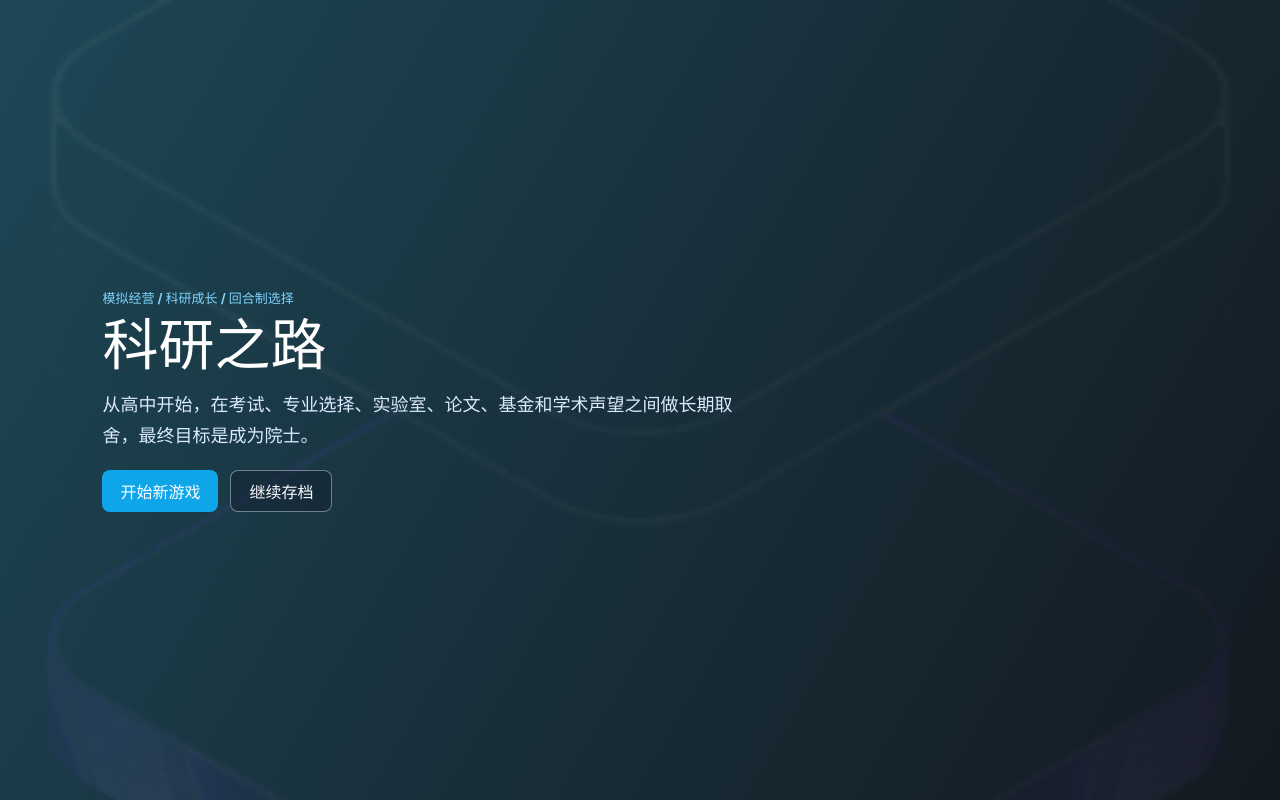
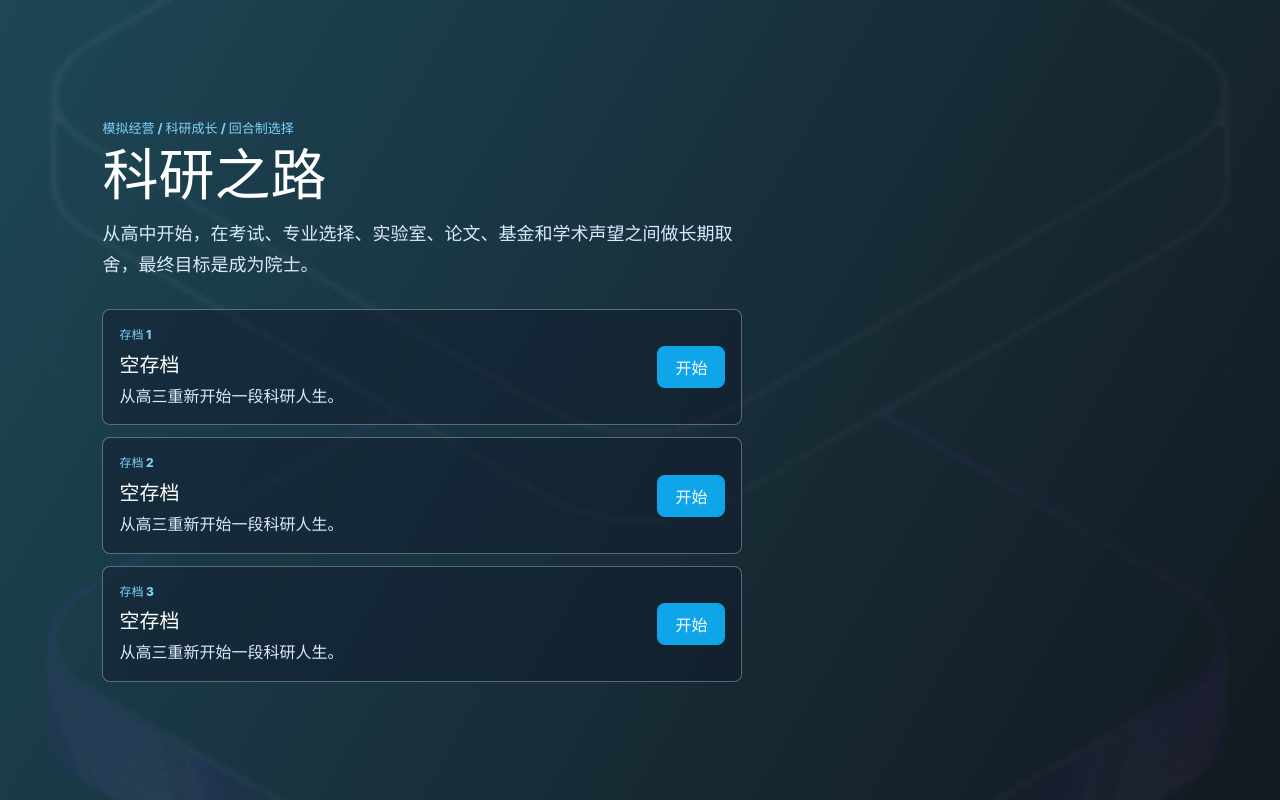
Before and after one commit to giaco387/my-research-life, a React (Vite) app: page / in a window 1280 px wide. Built offline with nearby package versions, Linux system fonts and the light colour scheme.

Commit message:
Add multiple save slots

```diff
--- a/package.json
+++ b/package.json
@@ -14,7 +14,8 @@
     "check:graduate": "node scripts/check-graduate-flow.js",
     "check:undergraduate": "node scripts/check-undergraduate-regression.js",
     "check:data": "node scripts/check-data-integrity.js",
-    "check": "npm run check:data && npm run check:graduate && npm run check:undergraduate && npm run check:engine && npm run simulate -- 500",
+    "check:save-slots": "node scripts/check-save-slots.js",
+    "check": "npm run check:data && npm run check:graduate && npm run check:undergraduate && npm run check:engine && npm run check:save-slots && npm run simulate -- 500",
     "preview": "vite preview",
     "predeploy": "npm run build",
     "deploy": "gh-pages -d dist"
--- a/src/App.css
+++ b/src/App.css
@@ -57,6 +57,50 @@ p {
   display: flex;
   gap: 12px;
   flex-wrap: wrap;
+}
+
+.save-slots {
+  display: grid;
+  gap: 12px;
+  width: min(760px, 100%);
+  margin-top: 28px;
+}
+
+.save-slot {
+  display: grid;
+  grid-template-columns: minmax(0, 1fr) auto;
+  gap: 18px;
+  align-items: center;
+  padding: 16px;
+  border: 1px solid rgba(226, 232, 240, 0.35);
+  border-radius: 8px;
+  background: rgba(15, 23, 42, 0.42);
+}
+
+.save-slot h2 {
+  margin: 0 0 6px;
+  color: #ffffff;
+  font-size: 20px;
+}
+
+.save-slot p {
+  margin: 0;
+  color: #dbeafe;
+  line-height: 1.55;
+}
+
+.slot-kicker {
+  margin-bottom: 4px !important;
+  color: #7dd3fc !important;
+  font-size: 12px;
+  font-weight: 800;
+}
+
+.slot-actions {
+  display: flex;
+  gap: 8px;
+  flex-wrap: wrap;
+  justify-content: flex-end;
 }
 
 button {
@@ -513,6 +557,14 @@ button:disabled {
     flex-direction: column;
   }
 
+  .save-slot {
+    grid-template-columns: 1fr;
+  }
+
+  .slot-actions {
+    justify-content: flex-start;
+  }
+
   .status-band {
     grid-template-columns: 1fr 1fr;
   }
--- a/src/App.jsx
+++ b/src/App.jsx
@@ -16,20 +16,72 @@ import {
   meetsGraduateRequirement,
 } from "./game/formulas.js";
 import { describeRequirements } from "./game/requirements.js";
-import { createInitialGame, LEGACY_SAVE_KEYS, normalizeSavedGame, SAVE_KEY, shouldShowEnding } from "./game/state.js";
+import {
+  ACTIVE_SAVE_SLOT_KEY,
+  clearSaveSlot,
+  createEmptySaveSlots,
+  createInitialGame,
+  LEGACY_SAVE_KEYS,
+  normalizeSavedGame,
+  normalizeSaveSlots,
+  SAVE_KEY,
+  SAVE_SLOTS_KEY,
+  saveGameToSlot,
+  shouldShowEnding,
+} from "./game/state.js";
 import "./App.css";
 
+function loadLegacyGame() {
+  const saved = parseStorageJson(SAVE_KEY, null);
+  if (saved) return normalizeSavedGame(saved);
+
+  for (const key of LEGACY_SAVE_KEYS) {
+    const legacy = parseStorageJson(key, null);
+    if (legacy) return normalizeSavedGame(legacy);
+  }
+
+  return null;
+}
+
+function parseStorageJson(key, fallback) {
+  const value = localStorage.getItem(key);
+  if (!value) return fallback;
+
+  try {
+    return JSON.parse(value);
+  } catch {
+    return fallback;
+  }
+}
+
+function loadSaveSlots() {
+  const savedSlots = parseStorageJson(SAVE_SLOTS_KEY, null);
+  if (savedSlots) return normalizeSaveSlots(savedSlots);
+
+  const legacyGame = loadLegacyGame();
+  if (!legacyGame) return createEmptySaveSlots();
+
+  return saveGameToSlot(createEmptySaveSlots(), 1, { ...legacyGame, screen: "play" });
+}
+
 function App() {
+  const [saveSlots, setSaveSlots] = useState(() => {
+    try {
+      return loadSaveSlots();
+    } catch {
+      return createEmptySaveSlots();
+    }
+  });
+  const [activeSlotId, setActiveSlotId] = useState(() => {
+    const saved = Number(localStorage.getItem(ACTIVE_SAVE_SLOT_KEY));
+    return Number.isInteger(saved) && saved > 0 ? saved : null;
+  });
   const [game, setGame] = useState(() => {
     try {
-      const saved = localStorage.getItem(SAVE_KEY);
-      if (saved) return normalizeSavedGame(JSON.parse(saved));
-
-      for (const key of LEGACY_SAVE_KEYS) {
-        const legacy = localStorage.getItem(key);
-        if (legacy) return normalizeSavedGame(JSON.parse(legacy));
-      }
-
+      const slots = loadSaveSlots();
+      const savedActiveSlot = Number(localStorage.getItem(ACTIVE_SAVE_SLOT_KEY));
+      const activeSlot = slots.find((slot) => slot.id === savedActiveSlot && slot.game);
+      if (activeSlot) return normalizeSavedGame(activeSlot.game);
       return createInitialGame();
     } catch {
       return createInitialGame();
@@ -37,8 +89,22 @@ function App() {
   });
 
   useEffect(() => {
-    localStorage.setItem(SAVE_KEY, JSON.stringify(game));
-  }, [game]);
+    localStorage.setItem(SAVE_SLOTS_KEY, JSON.stringify(saveSlots));
+  }, [saveSlots]);
+
+  useEffect(() => {
+    if (activeSlotId) {
+      localStorage.setItem(ACTIVE_SAVE_SLOT_KEY, String(activeSlotId));
+    } else {
+      localStorage.removeItem(ACTIVE_SAVE_SLOT_KEY);
+    }
+  }, [activeSlotId]);
+
+  useEffect(() => {
+    if (!activeSlotId || game.screen === "intro") return;
+    const currentSlots = normalizeSaveSlots(parseStorageJson(SAVE_SLOTS_KEY, []));
+    localStorage.setItem(SAVE_SLOTS_KEY, JSON.stringify(saveGameToSlot(currentSlots, activeSlotId, game)));
+  }, [activeSlotId, game]);
 
   const stage = STAGES[game.stageIndex];
   const actions = ACTIONS[stage.id] ?? [];
@@ -50,14 +116,49 @@ function App() {
     [],
   );
 
-  function startGame() {
-    setGame({ ...createInitialGame(), screen: "play" });
+  function startGame(slotId, options = {}) {
+    const { confirmOverwrite = true } = options;
+    const slot = saveSlots.find((item) => item.id === slotId);
+    if (confirmOverwrite && slot?.game && !window.confirm(`确定覆盖${slot.name}吗？当前进度会被新的科研人生替换。`)) {
+      return;
+    }
+
+    const next = { ...createInitialGame(), screen: "play" };
+    setActiveSlotId(slotId);
+    setGame(next);
+    setSaveSlots((current) => saveGameToSlot(current, slotId, next));
+  }
+
+  function continueGame(slot) {
+    if (!slot.game) return;
+    setActiveSlotId(slot.id);
+    setGame({ ...normalizeSavedGame(slot.game), screen: "play" });
   }
 
   function resetGame() {
-    localStorage.removeItem(SAVE_KEY);
-    LEGACY_SAVE_KEYS.forEach((key) => localStorage.removeItem(key));
+    if (activeSlotId) {
+      startGame(activeSlotId, { confirmOverwrite: false });
+      return;
+    }
     setGame(createInitialGame());
+  }
+
+  function deleteSlot(slotId) {
+    const slot = saveSlots.find((item) => item.id === slotId);
+    if (slot?.game && !window.confirm(`确定删除${slot.name}吗？这个存档无法恢复。`)) {
+      return;
+    }
+
+    if (activeSlotId === slotId) {
+      setActiveSlotId(null);
+      setGame(createInitialGame());
+    }
+    setSaveSlots((current) => clearSaveSlot(current, slotId));
+  }
+
+  function returnToSlots() {
+    setSaveSlots(loadSaveSlots());
+    setGame((current) => ({ ...current, screen: "intro" }));
   }
 
   function handleAction(item) {
@@ -82,12 +183,7 @@ function App() {
             <p className="intro-copy">
               从高中开始，在考试、专业选择、实验室、论文、基金和学术声望之间做长期取舍，最终目标是成为院士。
             </p>
-            <div className="intro-actions">
-              <button className="primary" onClick={startGame}>开始新游戏</button>
-              <button className="secondary" onClick={() => setGame((current) => ({ ...current, screen: "play" }))}>
-                继续存档
-              </button>
-            </div>
+            <SaveSlotList slots={saveSlots} onStart={startGame} onContinue={continueGame} onDelete={deleteSlot} />
           </div>
         </section>
       </main>
@@ -102,6 +198,7 @@ function App() {
           <h1>科研之路</h1>
         </div>
         <div className="top-actions">
+          <button className="secondary" onClick={returnToSlots}>存档列表</button>
           <button className="secondary" onClick={resetGame}>重新开始</button>
         </div>
       </header>
@@ -243,6 +340,47 @@ function ProgressBar({ label, value }) {
   );
 }
 
+function SaveSlotList({ slots, onStart, onContinue, onDelete }) {
+  return (
+    <div className="save-slots">
+      {slots.map((slot) => (
+        <article className="save-slot" key={slot.id}>
+          <div>
+            <p className="slot-kicker">{slot.name}</p>
+            <h2>{slot.game ? getSlotTitle(slot.game) : "空存档"}</h2>
+            <p>{slot.game ? getSlotSummary(slot) : "从高三重新开始一段科研人生。"}</p>
+          </div>
+          <div className="slot-actions">
+            {slot.game ? (
+              <>
+                <button className="primary" onClick={() => onContinue(slot)}>继续</button>
+                <button className="secondary" onClick={() => onStart(slot.id)}>新开覆盖</button>
+                <button className="secondary" onClick={() => onDelete(slot.id)}>删除</button>
+              </>
+            ) : (
+              <button className="primary" onClick={() => onStart(slot.id)}>开始</button>
+            )}
+          </div>
+        </article>
+      ))}
+    </div>
+  );
+}
+
+function getSlotTitle(game) {
+  if (game.ending) return game.ending.title;
+  const stage = STAGES[game.stageIndex] ?? STAGES[0];
+  return `${stage.name} 第 ${game.turn} 回合`;
+}
+
+function getSlotSummary(slot) {
+  const game = slot.game;
+  const updatedAt = slot.updatedAt ? new Date(slot.updatedAt).toLocaleString("zh-CN", { hour12: false }) : "未知时间";
+  if (game.ending) return `${game.ending.text} 保存于 ${updatedAt}`;
+  const stage = STAGES[game.stageIndex] ?? STAGES[0];
+  return `${stage.subtitle}，行动点 ${game.ap}。保存于 ${updatedAt}`;
+}
+
 function EffectChips({ effects, progress }) {
   return (
     <div className="chips">
--- a/src/game/state.js
+++ b/src/game/state.js
@@ -3,6 +3,9 @@ import { INITIAL_PROGRESS, INITIAL_STATS } from "../data/stats.js";
 
 export const SAVE_KEY = "research-road-save-v4";
 export const LEGACY_SAVE_KEYS = ["research-road-save-v1", "research-road-save-v2", "research-road-save-v3"];
+export const SAVE_SLOTS_KEY = "research-road-save-slots-v1";
+export const ACTIVE_SAVE_SLOT_KEY = "research-road-active-slot-v1";
+export const SAVE_SLOT_COUNT = 3;
 export const MAX_LOGS = 80;
 
 const START_LOG = "高三开始了。你把目标写在便签上：先考上一所好大学。";
@@ -55,6 +58,52 @@ export function createInitialGame(overrides = {}) {
   };
 }
 
+export function createSaveSlot(id, game = null) {
+  return {
+    id,
+    name: `存档 ${id}`,
+    updatedAt: game ? new Date().toISOString() : null,
+    game,
+  };
+}
+
+export function createEmptySaveSlots() {
+  return Array.from({ length: SAVE_SLOT_COUNT }, (_, index) => createSaveSlot(index + 1));
+}
+
+export function normalizeSaveSlots(rawSlots) {
+  const byId = new Map();
+  if (Array.isArray(rawSlots)) {
+    rawSlots.forEach((slot) => {
+      if (!slot || !Number.isInteger(slot.id)) return;
+      byId.set(slot.id, {
+        id: slot.id,
+        name: slot.name || `存档 ${slot.id}`,
+        updatedAt: slot.updatedAt ?? null,
+        game: slot.game ? normalizeSavedGame(slot.game) : null,
+      });
+    });
+  }
+
+  return createEmptySaveSlots().map((slot) => byId.get(slot.id) ?? slot);
+}
+
+export function saveGameToSlot(slots, slotId, game) {
+  return normalizeSaveSlots(slots).map((slot) =>
+    slot.id === slotId
+      ? {
+          ...slot,
+          updatedAt: new Date().toISOString(),
+          game: normalizeSavedGame(game),
+        }
+      : slot,
+  );
+}
+
+export function clearSaveSlot(slots, slotId) {
+  return normalizeSaveSlots(slots).map((slot) => (slot.id === slotId ? createSaveSlot(slotId) : slot));
+}
+
 export function normalizeSavedGame(saved) {
   if (!saved || typeof saved !== "object") return createInitialGame();
 
```
Also changed, not shown: scripts/check-save-slots.js (added, +41 -0 lines).
